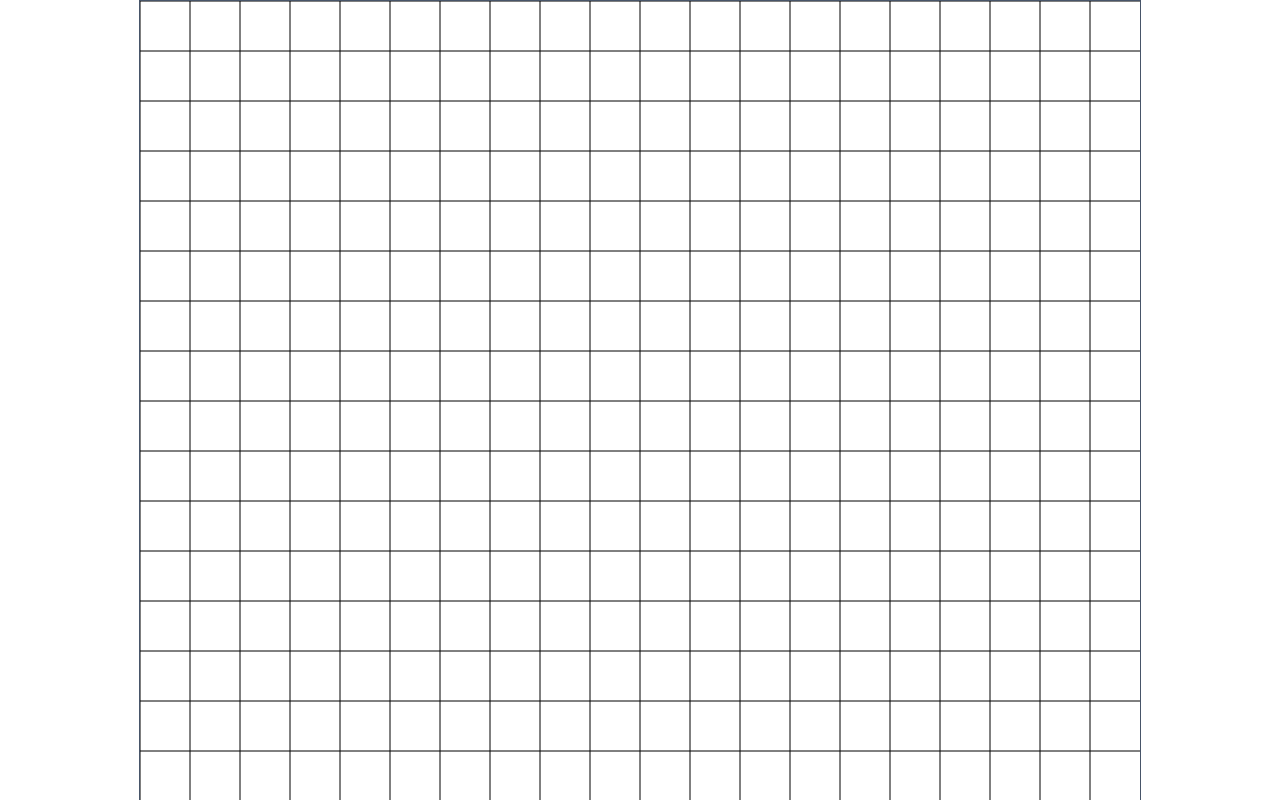
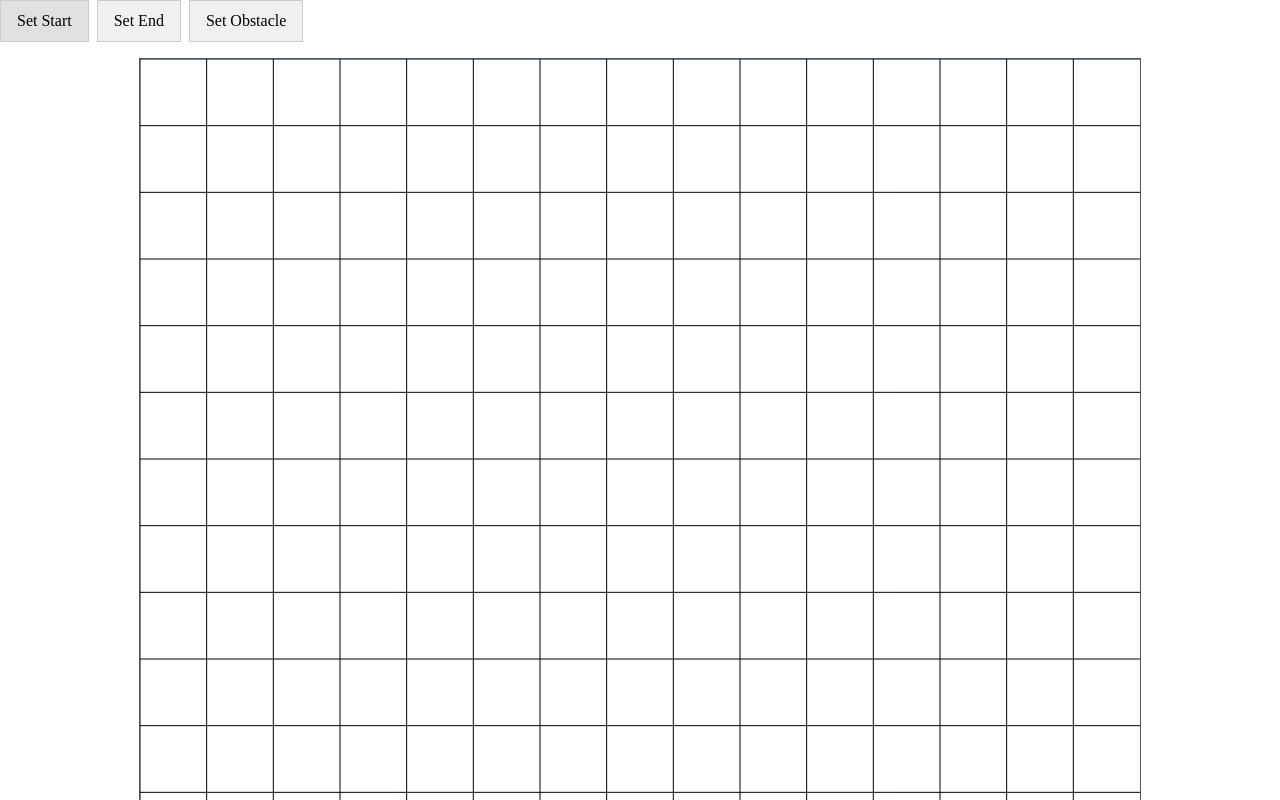
Before and after one commit to SumirSeth/path, a Nuxt app: page / in a window 1280 px wide. Shown: the top 800 px of the page. Built offline with nearby package versions, Linux system fonts and the light colour scheme.

Commit message:
feat: added visual feedback on grid hover. improved states.

```diff
--- a/app.vue
+++ b/app.vue
@@ -3,6 +3,6 @@
   <Title>Shortest Path</Title>
   <Meta name="description" content="Shortest Path" />
   <div class="font-[Outfit] min-h-screen">
-    <Grid />
+    <NuxtPage />
   </div>
 </template>
--- a/components/Grid.vue
+++ b/components/Grid.vue
@@ -16,6 +16,10 @@ const props = defineProps({
   columns: {
     type: Number,
     default: 20
+  },
+  mode: {
+    type: String,
+    default: 'obstacle'
   }
 })
 
@@ -72,6 +76,11 @@ onMounted(() => {
 
   //listen to mouse events
   gridCanvas.value?.addEventListener("click", handleClick)
+  gridCanvas.value?.addEventListener("mousemove", handleMouseMove)
+  gridCanvas.value?.addEventListener("mouseleave", () => {
+    hoveredCell.value = [-1, -1]
+    drawGrid()
+  })
 })
 
 const handleClick = (e: MouseEvent) => {
@@ -88,29 +97,53 @@ const handleClick = (e: MouseEvent) => {
   const col = Math.floor(x / cellWidth)
   const row = Math.floor(y / cellHeight)
 
-  gridStates[row][col] = gridStates[row][col] === 'empty' ? 'obstacle' : 'empty'
+  if (props.mode === 'start') {
+    for (let i = 0; i < props.rows; i++) {
+      for(let j = 0; j < props.columns; j++) {
+        if (gridStates[i][j] === 'start') {
+          gridStates[i][j] = 'empty';
+        }
+      }
+    }
+    gridStates[row][col] = 'start';
+  } else if (props.mode === 'end') {
+    for (let i = 0; i < props.rows; i++) {
+      for(let j = 0; j < props.columns; j++) {
+        if (gridStates[i][j] === 'end') {
+          gridStates[i][j] = 'empty';
+        }
+      }
+    }
+    gridStates[row][col] = 'end';
+  }
+   else if (props.mode === 'obstacle') {
+      gridStates[row][col] = gridStates[row][col] === 'empty' ? 'obstacle' : 'empty'
+  }
+
+
 
   drawGrid()
 
 }
 
 
-function drawGrid() {
+const drawGrid = () => {
   const canvas = gridCanvas.value
   if (!canvas) return
   const ctx = canvas.getContext("2d")
   if (!ctx) return
 
-  // Clear canvas
+  //clear canvas
   ctx.clearRect(0, 0, canvas.width, canvas.height)
 
-  // Dimensions
+  //dimensions
   const width = canvas.width
   const height = canvas.height
   const cellWidth = width / props.columns
   const cellHeight = height / props.rows
 
-  // Draw cells based on state
+
+  //draw cells based on state
   for (let row = 0; row < props.rows; row++) {
     for (let col = 0; col < props.columns; col++) {
       const x = col * cellWidth
@@ -119,11 +152,22 @@ function drawGrid() {
       if (gridStates[row][col] === 'obstacle') {
         ctx.fillStyle = '#333'
         ctx.fillRect(x, y, cellWidth, cellHeight)
+      } else if (gridStates[row][col] === 'start') {
+        ctx.fillStyle = 'green'
+        ctx.fillRect(x, y, cellWidth, cellHeight)
+      } else if (gridStates[row][col] === 'end') {
+        ctx.fillStyle = 'red'
+        ctx.fillRect(x, y, cellWidth, cellHeight)
+      }
+
+      if (hoveredCell.value[0] === row && hoveredCell.value[1] === col) {
+        ctx.fillStyle = "rgba(250, 100, 100, 0.3)"
+        ctx.fillRect(x, y, cellWidth, cellHeight)
       }
     }
   }
 
-  // Draw grid lines
+  //drawing the grid lines
   ctx.strokeStyle = "#000"
   for (let i = 0; i <= props.columns; i++) {
     const x = i * cellWidth
@@ -141,6 +185,32 @@ function drawGrid() {
     ctx.stroke()
   }
 }
+
+
+//visual feedback for the user
+
+const hoveredCell = ref<[number, number]>([-1, -1])
+
+const handleMouseMove = (e: MouseEvent) => {
+  const canvas = gridCanvas.value
+  if (!canvas) return
+  const rect = canvas.getBoundingClientRect()
+
+  const x = e.clientX - rect.left
+  const y = e.clientY - rect.top
+
+  const cellWidth = canvas.width / props.columns
+  const cellHeight = canvas.height / props.rows
+
+  const col = Math.floor(x / cellWidth)
+  const row = Math.floor(y / cellHeight)
+
+  hoveredCell.value = [row, col]
+
+  drawGrid()
+}
+
+
 </script>
 
 <style>
--- /dev/null
+++ b/pages/index.vue
@@ -0,0 +1,33 @@
+<template>
+  <div>
+    <div class="controls">
+      <button @click="mode = 'start'">Set Start</button>
+      <button @click="mode = 'end'">Set End</button>
+      <button @click="mode = 'obstacle'">Set Obstacle</button>
+    </div>
+    <Grid :rows="15" :columns="15" :mode="mode" />
+  </div>
+</template>
+
+<script setup>
+import { ref } from "vue";
+import Grid from "~/components/Grid.vue";
+
+const mode = ref("obstacle");
+</script>
+
+<style scoped>
+.controls {
+  margin-bottom: 16px;
+}
+button {
+  margin-right: 8px;
+  padding: 8px 16px;
+  border: 1px solid #ccc;
+  background-color: #f0f0f0;
+  cursor: pointer;
+}
+button:hover {
+  background-color: #e0e0e0;
+}
+</style>
```
